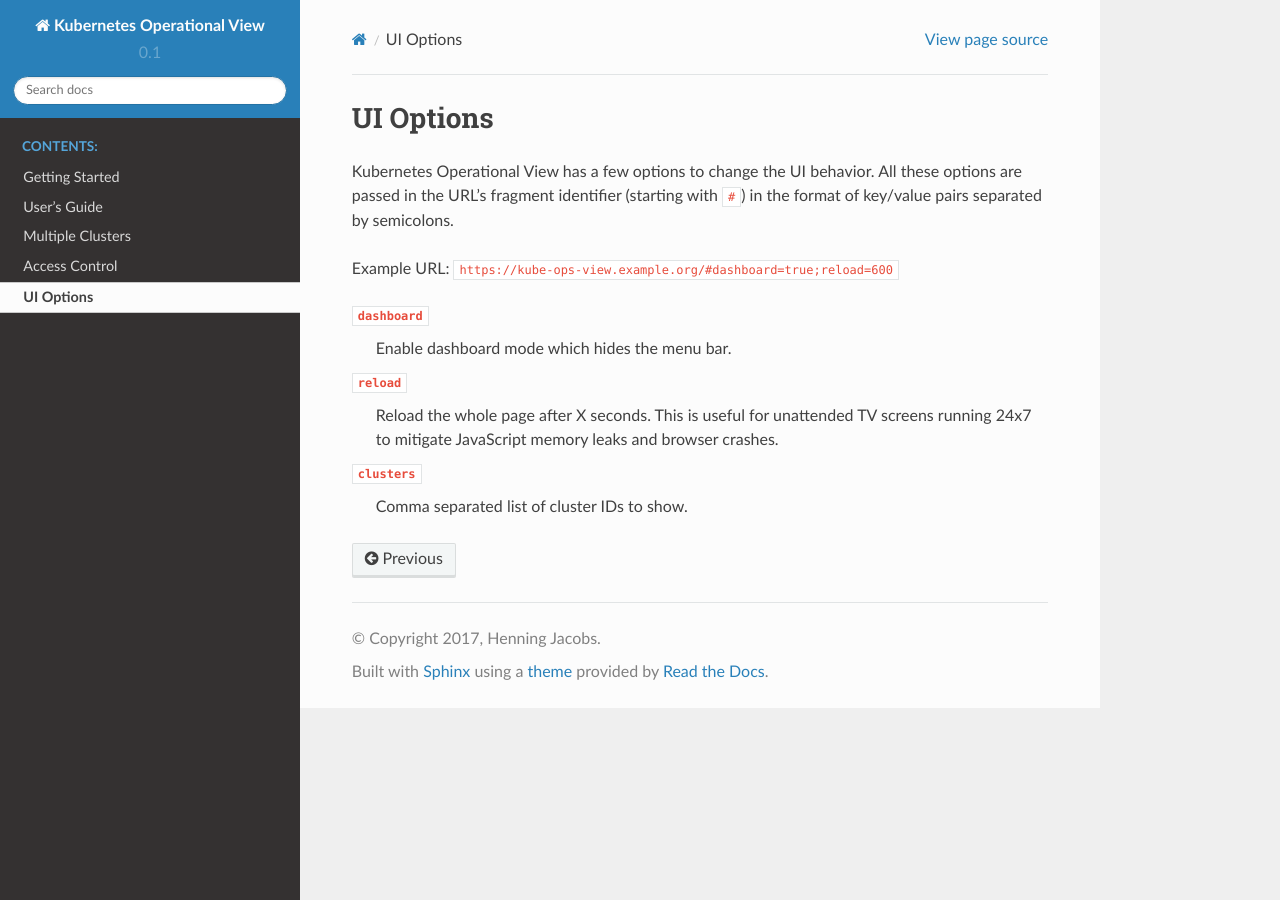
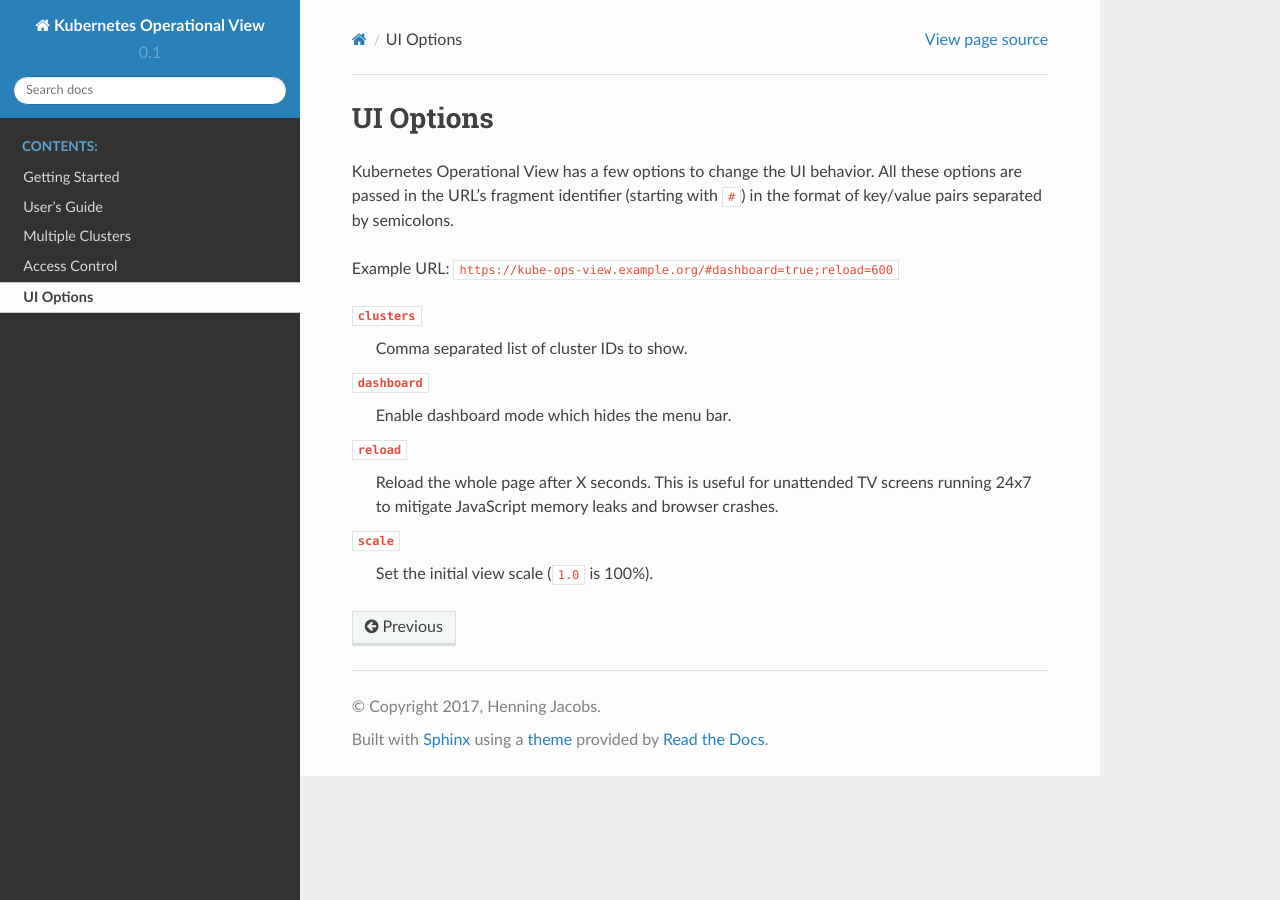
Before and after one commit to hjacobs/kube-ops-view, a Sphinx documentation site: the page built from docs/ui-options.rst, in a window 1280 px wide. Built offline with Sphinx 7.4.7 and the Read the Docs theme 2.0.0, drawn with Linux system fonts in a browser that asks for light colours.

Commit message:
#108 add `scale` UI option

```diff
--- a/docs/ui-options.rst
+++ b/docs/ui-options.rst
@@ -8,9 +8,11 @@
 Example URL: ``https://kube-ops-view.example.org/#dashboard=true;reload=600``
 
 
+``clusters``
+    Comma separated list of cluster IDs to show.
 ``dashboard``
     Enable dashboard mode which hides the menu bar.
 ``reload``
     Reload the whole page after X seconds. This is useful for unattended TV screens running 24x7 to mitigate JavaScript memory leaks and browser crashes.
-``clusters``
-    Comma separated list of cluster IDs to show.
+``scale``
+    Set the initial view scale (``1.0`` is 100%).
```
Also changed, not shown: 1 other file.
